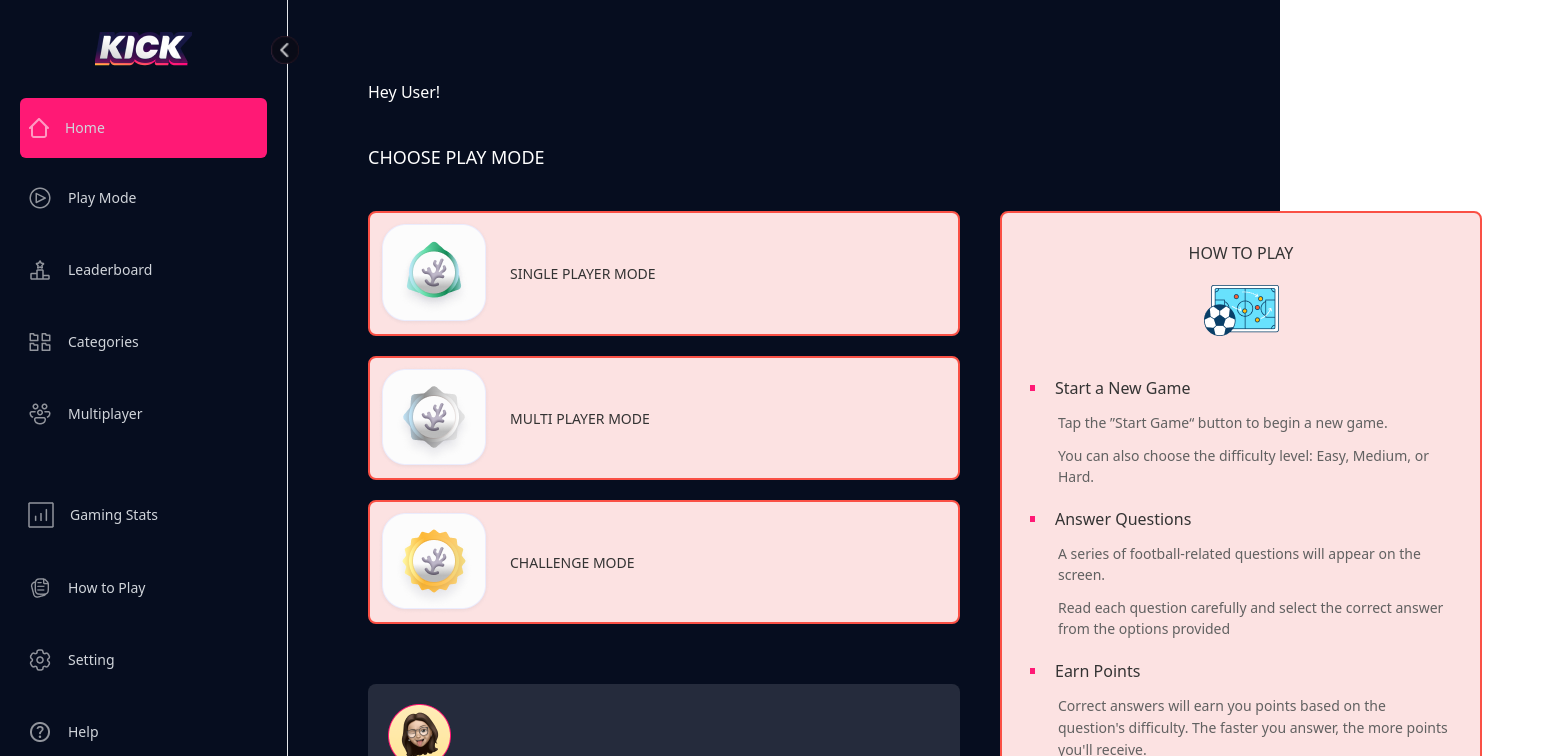
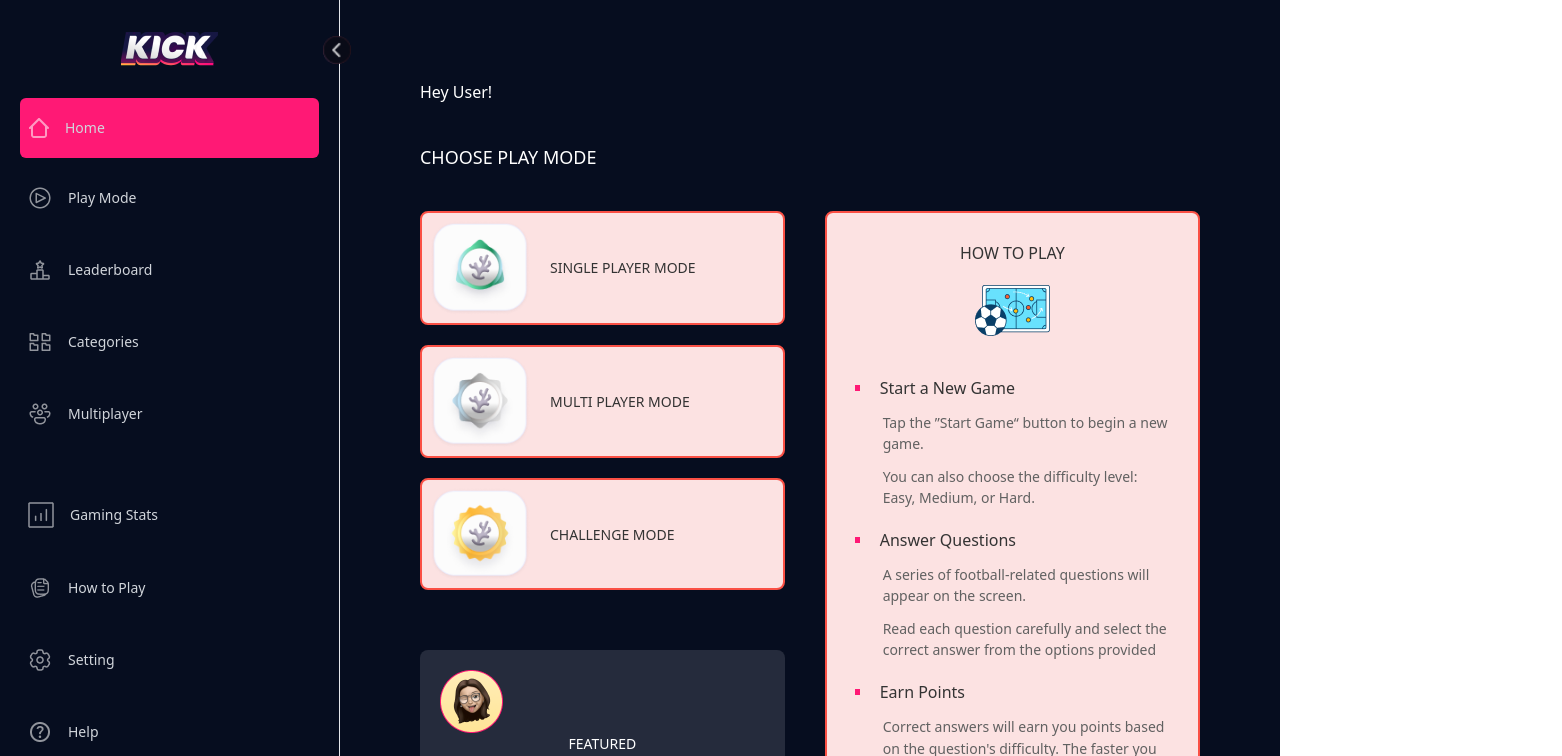
Before and after one commit to KEM-CONSOLATION/GAME_MODE, a React (Vite) app: page / in a window 1280 px wide. Shown: the top 756 px of the page, 1562 px wide, since content can reach past the window. Built offline with nearby package versions, Linux system fonts and the light colour scheme.

Commit message:
Adjusted the dashboard

```diff
--- a/src/App.css
+++ b/src/App.css
@@ -2,4 +2,6 @@
   margin: 0;
   padding: 0;
   box-sizing: border-box;
+  /* overflow-x: auto; */
+  /* overflow-x: scroll; */
 }
--- a/src/App.jsx
+++ b/src/App.jsx
@@ -6,6 +6,7 @@ const App = () => {
   return (
     <div className="flex bg-[#060D1F] ">
       <SIdeBar />
+
       <Dashboard />
     </div>
   );
--- a/src/Components/Card.jsx
+++ b/src/Components/Card.jsx
@@ -1,10 +1,12 @@
 const Card = ({ imageUrl, text }) => {
   return (
-    <div className=" bg-secondary border-2 border-border p-2 rounded-lg">
+    <div className=" bg-secondary border-2 border-border p-2 rounded-lg ">
       <div className=" flex items-center gap-5">
-        <img src={imageUrl} alt="" />
+        <img src={imageUrl} alt="" className=" w-10 md:w-[100px]" />
         <div className="">
-          <p className=" font-[400] text-[14px] text-TextPrimary">{text}</p>
+          <p className=" font-[400] text-[12px] md:text-[14px] text-TextPrimary">
+            {text}
+          </p>
         </div>
       </div>
     </div>
--- a/src/Components/Dashboard.jsx
+++ b/src/Components/Dashboard.jsx
@@ -15,13 +15,13 @@ const Dashboard = () => {
 
   return (
     <div>
-      <div className="h-full flex-1  ">
+      <div className="h-full flex-1 flex">
         <div className=" p-10 md:p-20 text-white">
           <p className="text-[16px]  font-[400] ">Hey User!</p>
           <p className=" text-[18px]  font-[400] pt-10">CHOOSE PLAY MODE</p>
 
-          <div className=" grid md:flex items-start h-full  gap-10 my-10 ">
-            <div className=" grid gap-5 md:w-[592px] w-full">
+          <div className=" grid md:flex items-start h-fit  gap-10 my-10 ">
+            <div className=" grid gap-5 md:w-full lg:max-w-[392px]">
               {data.map((item, index) => (
                 <Card key={index} imageUrl={item.imageUrl} text={item.text} />
               ))}
@@ -45,7 +45,7 @@ const Dashboard = () => {
               </div>
             </div>
 
-            <div className=" md:w-[482px] w-full h-full bg-secondary border-2 border-border p-2 pb-28 rounded-lg">
+            <div className=" md:max-w-[482px] w-full h-full bg-secondary border-2 border-border p-2 pb-24 rounded-lg">
               <div className=" flex flex-col items-center justify-center gap-5 pt-5">
                 <p className=" font-[400] text-[16px] text-TextPrimary">
                   HOW TO PLAY
--- a/src/Components/SIdeBar.jsx
+++ b/src/Components/SIdeBar.jsx
@@ -19,7 +19,7 @@ const SIdeBar = () => {
     <div>
       <div
         className={` ${
-          open ? "w-72" : "w-20 "
+          open ? "w-full" : "w-20 "
         }  h-full p-5  pt-8 relative duration-300 border-r`}
       >
         <img
```
